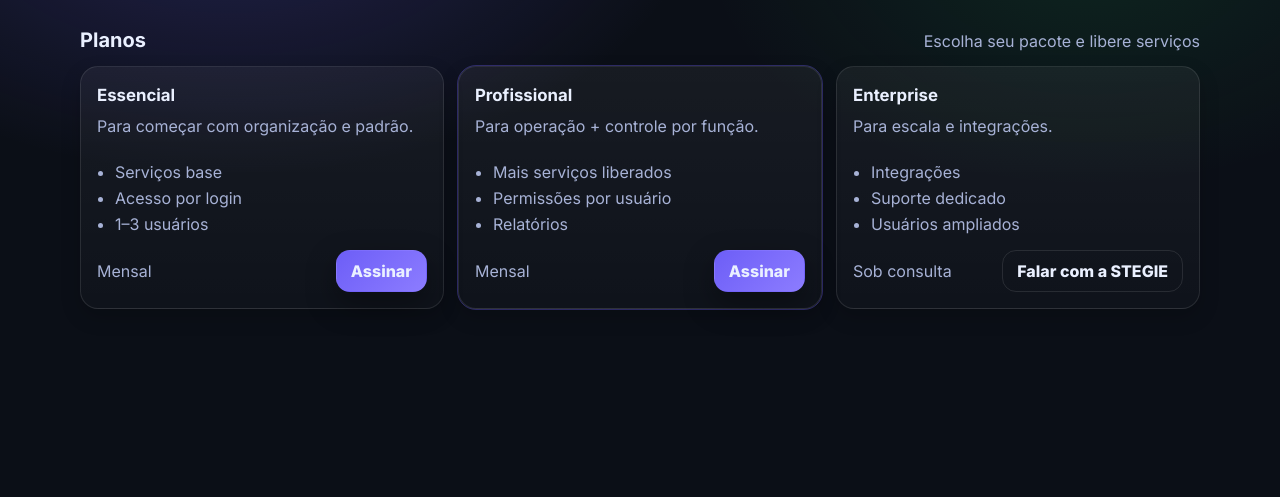
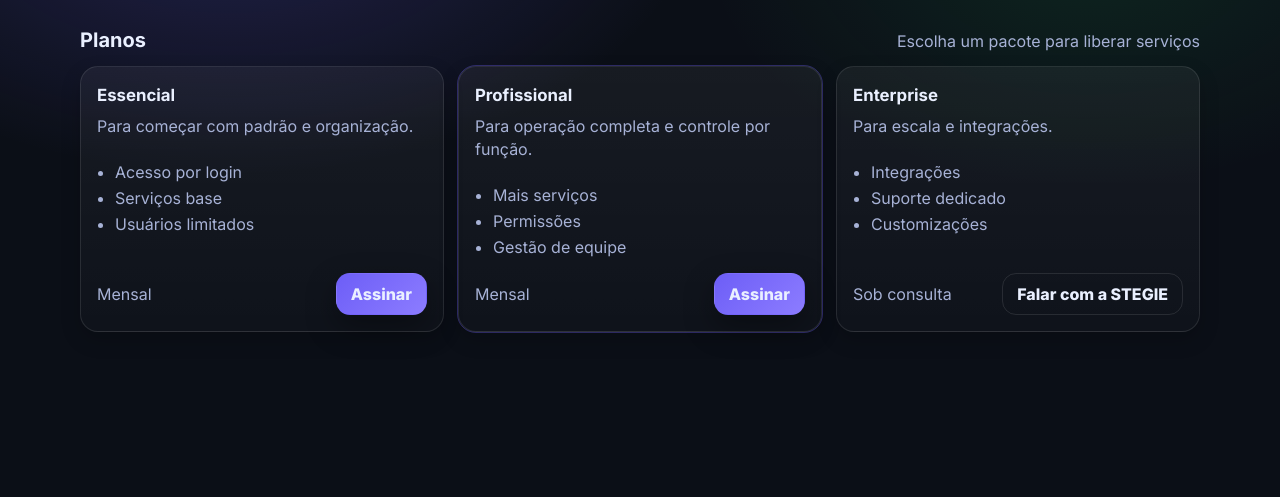
Before and after one commit to AdminAcheTece/stegie-hub-textil, a Flask app: page /planos in a window 1280 px wide. Shown: the part 205-702 px from the top of the page. Run offline with Flask 3, Linux system fonts and the light colour scheme.

Commit message:
Update text and links in planos.html

```diff
--- a/templates/pages/planos.html
+++ b/templates/pages/planos.html
@@ -1,21 +1,22 @@
-{% extends "layouts/base.html" %}
+{% extends "base.html" %}
 {% block title %}Planos | STEGIE{% endblock %}
+
 {% block content %}
 <section class="section">
   <div class="container">
     <div class="section-title">
       <h2>Planos</h2>
-      <div class="muted">Escolha seu pacote e libere serviços</div>
+      <div class="muted">Escolha um pacote para liberar serviços</div>
     </div>
 
     <div class="grid">
       <article class="card">
         <h3>Essencial</h3>
-        <p class="muted">Para começar com organização e padrão.</p>
+        <p class="muted">Para começar com padrão e organização.</p>
         <ul class="list">
+          <li>Acesso por login</li>
           <li>Serviços base</li>
-          <li>Acesso por login</li>
-          <li>1–3 usuários</li>
+          <li>Usuários limitados</li>
         </ul>
         <div class="card-footer">
           <span class="muted">Mensal</span>
@@ -25,11 +26,11 @@
 
       <article class="card card-highlight">
         <h3>Profissional</h3>
-        <p class="muted">Para operação + controle por função.</p>
+        <p class="muted">Para operação completa e controle por função.</p>
         <ul class="list">
-          <li>Mais serviços liberados</li>
-          <li>Permissões por usuário</li>
-          <li>Relatórios</li>
+          <li>Mais serviços</li>
+          <li>Permissões</li>
+          <li>Gestão de equipe</li>
         </ul>
         <div class="card-footer">
           <span class="muted">Mensal</span>
@@ -43,11 +44,11 @@
         <ul class="list">
           <li>Integrações</li>
           <li>Suporte dedicado</li>
-          <li>Usuários ampliados</li>
+          <li>Customizações</li>
         </ul>
         <div class="card-footer">
           <span class="muted">Sob consulta</span>
-          <a class="btn btn-ghost" href="{{ url_for('main.support') }}">Falar com a STEGIE</a>
+          <a class="btn btn-ghost" href="mailto:contato@stegie.com.br">Falar com a STEGIE</a>
         </div>
       </article>
     </div>
```
